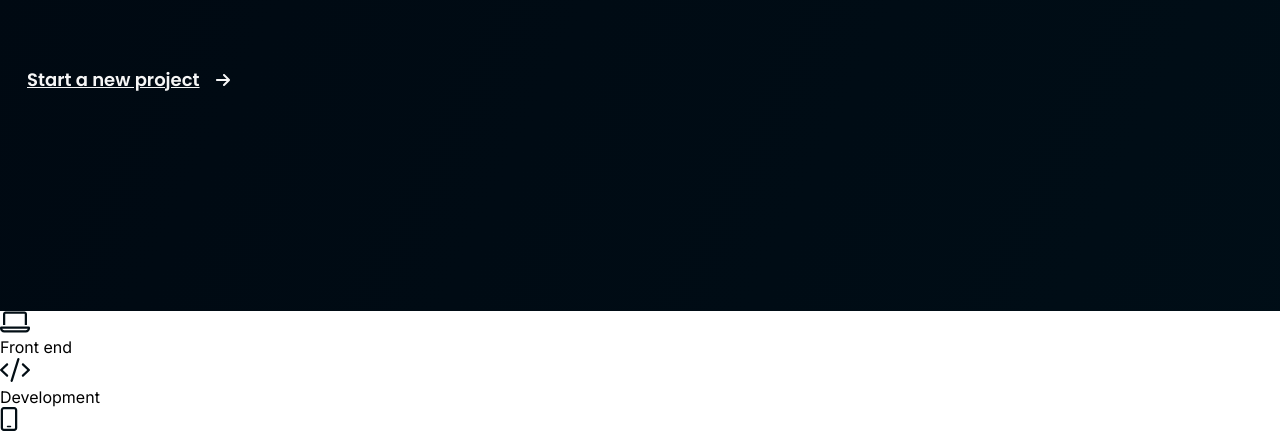
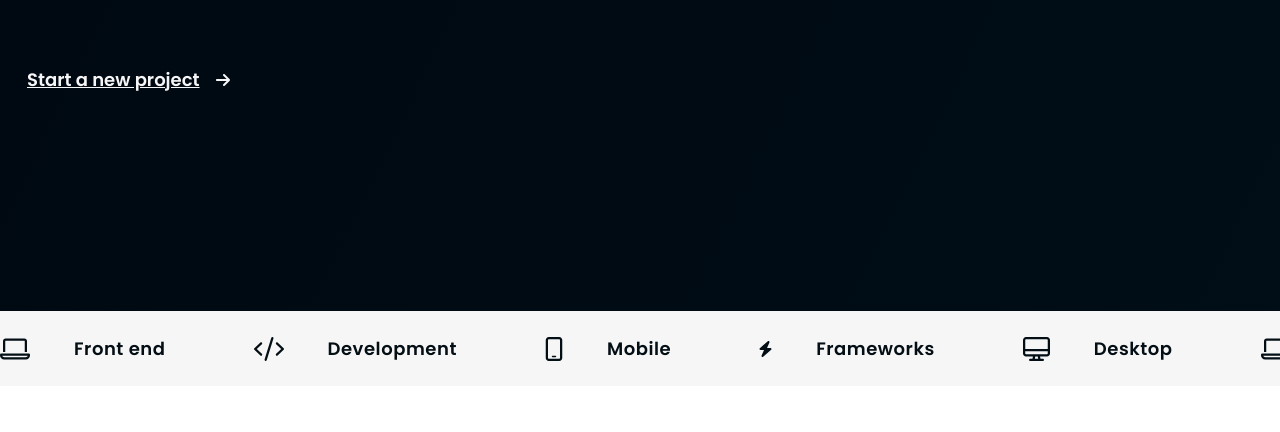
Before and after one commit to ruivergani/portfolio, a website: page index.html in a window 1280 px wide. Shown: the part 524-956 px from the top of the page. Drawn offline with nearby package versions, Linux system fonts and the light colour scheme.

Commit message:
CSS desktop configuration for marquee done

```diff
--- a/scss/_home.scss
+++ b/scss/_home.scss
@@ -465,3 +465,33 @@
         }
     }
 }
+.s-marquee{
+    width: 100%;
+    background-color: var(--gray-100);
+    padding-top: 24px;
+    padding-bottom: 24px;
+    margin: 0 auto;
+    overflow: hidden;
+    //white-space: nowrap;
+    display: flex;
+    align-items: center;
+    box-sizing: content-box;
+    gap: 88px;
+    .item-marquee{
+        display: flex;
+        align-items: center;
+        justify-content: center;
+        flex-shrink: 0; // tell each item in this navigation not to shrink and assume the width of content
+        gap: 20px;
+        p{
+            font-family: 'Poppins', sans-serif;
+            font-weight: 600;
+            font-size: 18px;
+            line-height: 150%;
+            letter-spacing: 0.03em;
+            color: #030E15;
+            text-indent: 0;
+            padding-left: 24px;
+        }
+    }
+}
```
Also changed, not shown: css/main.css.
